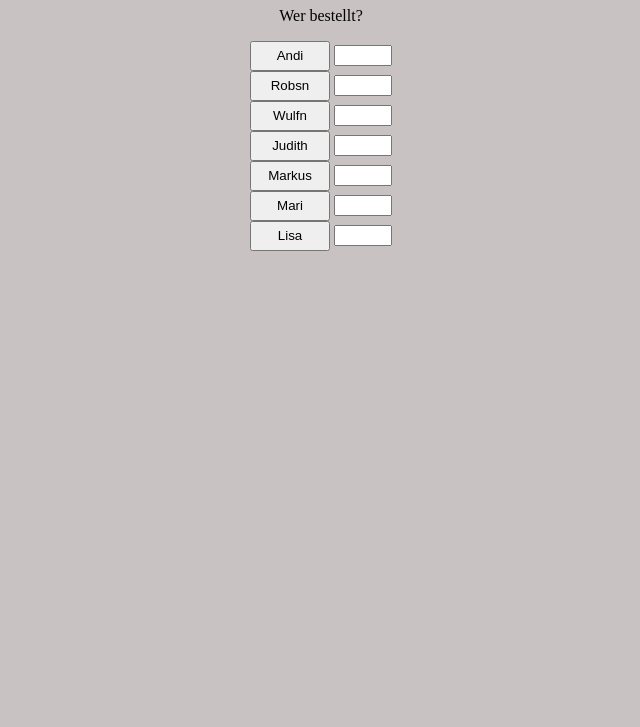
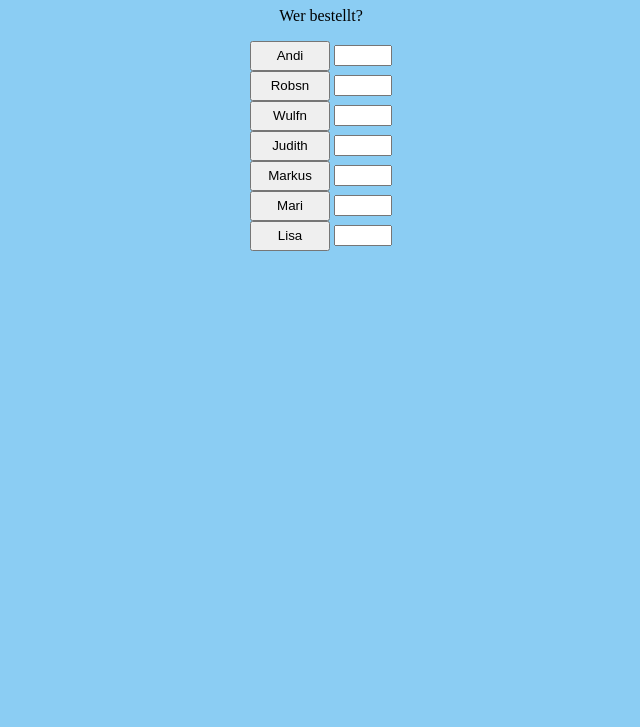
Before and after one commit to fink-inventions/OrderDeviceButtonWebUI, a plain HTML site: page index.html in a window 1280 px wide. Shown: the part 73-800 px from the top of the page, without its empty margins (319-959 px from the left). Drawn offline with Linux system fonts and the light colour scheme.

Commit message:
modified:   style.css

```diff
--- a/style.css
+++ b/style.css
@@ -1,6 +1,6 @@
 
 body {
-    background-color: rgb(200, 194, 194);
+    background-color: rgb(139, 205, 243);
 
 }
 
```
